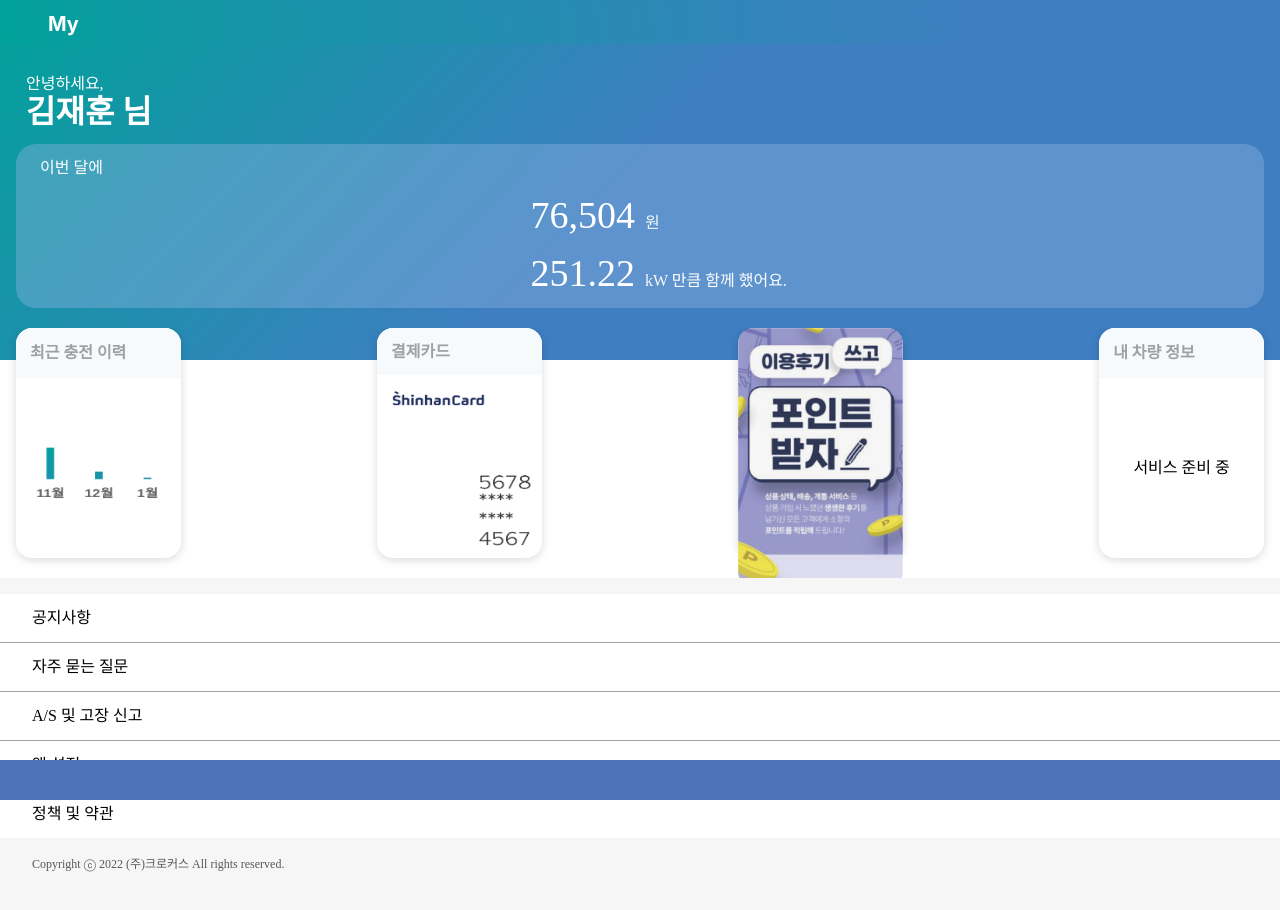
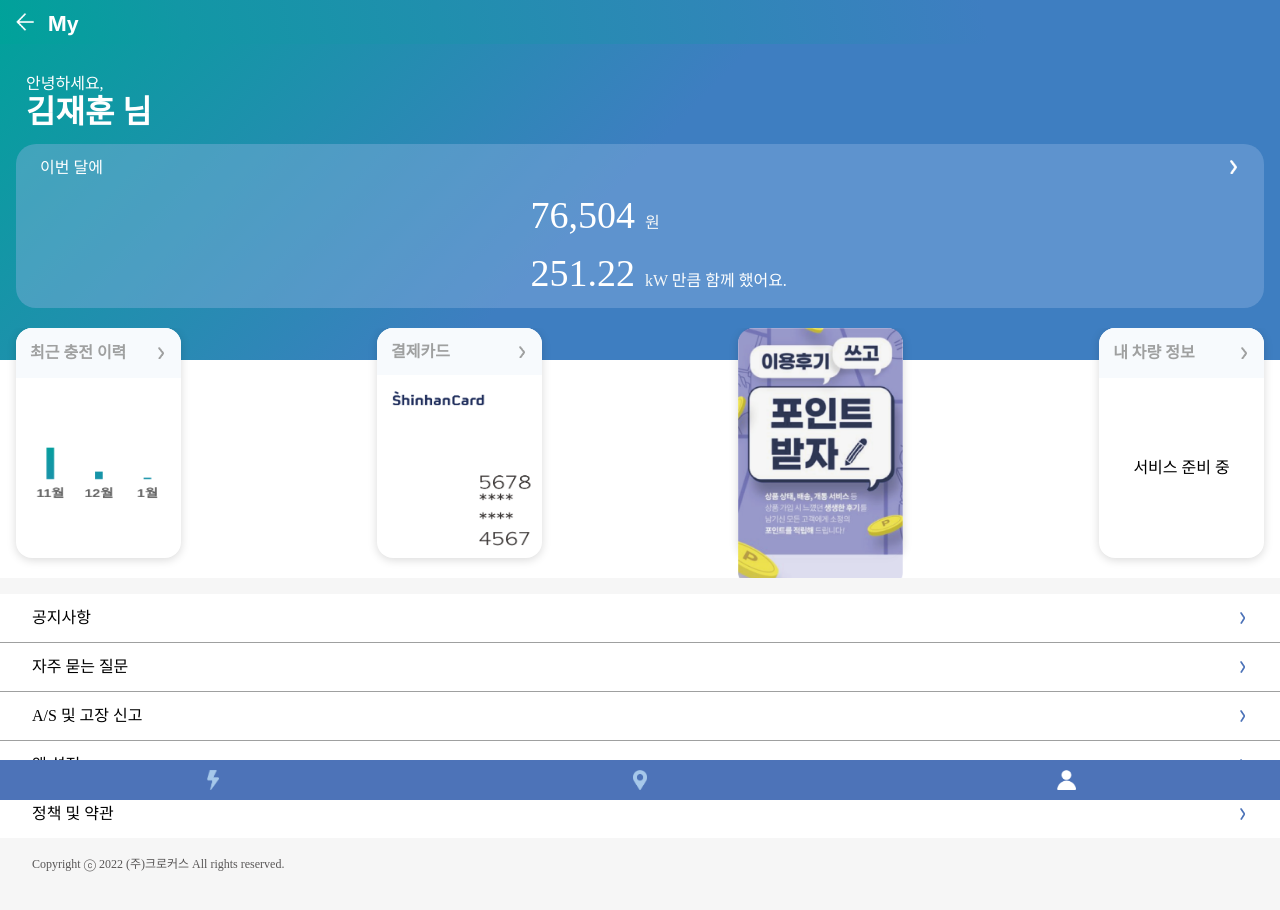
Before and after one commit to juls-k/evpubtemp, a plain HTML site: page index.html in a window 1280 px wide. Drawn offline with nearby package versions, Linux system fonts and the light colour scheme; the site is published under a folder, as on GitHub Pages, so addresses that start at the root find nothing.

Commit message:
Image path update

```diff
--- a/css/recent-charge-history.css
+++ b/css/recent-charge-history.css
@@ -23,7 +23,7 @@
   width: 100%;
 }
 .back-button {
-  background: url('/img/ic-back-black.png') no-repeat center;
+  background: url('../img/ic-back-black.png') no-repeat center;
   background-size: contain;
   display: block;
   width: 18px;
@@ -58,7 +58,7 @@
   flex: 1;
 }
 .quick-menu-button.quick-charge {
-  background: url("/img/ic-lightening@3x.png") no-repeat center;
+  background: url("../img/ic-lightening@3x.png") no-repeat center;
   background-size: contain;
   text-align: center;
   display: block;
@@ -66,7 +66,7 @@
   height: 20px;
 }
 .quick-menu-button.quick-location {
-  background: url("/img/ic-location@3x.png") no-repeat center;
+  background: url("../img/ic-location@3x.png") no-repeat center;
   background-size: contain;
   text-align: center;
   display: block;
@@ -74,7 +74,7 @@
   height: 20px;
 }
 .quick-menu-button.quick-my-page.active {
-  background: url("/img/ic-my-page-active@3x.png") no-repeat center;
+  background: url("../img/ic-my-page-active@3x.png") no-repeat center;
   background-size: contain;
   text-align: center;
   display: block;
@@ -129,7 +129,7 @@
   font-size: 16px;
 }
 .chart-container .date-navigator .button-previous {
-  background: url('/img/ic-arrow-previous-grey@3x.png') no-repeat center;
+  background: url('../img/ic-arrow-previous-grey@3x.png') no-repeat center;
   background-size: contain;
   text-align: center;
   display: block;
@@ -137,7 +137,7 @@
   height: 18px;
 }
 .chart-container .date-navigator .button-next {
-  background: url('/img/ic-arrow-next-grey@3x.png') no-repeat center;
+  background: url('../img/ic-arrow-next-grey@3x.png') no-repeat center;
   background-size: contain;
   text-align: center;
   display: block;
--- a/css/styles.css
+++ b/css/styles.css
@@ -23,7 +23,7 @@
   width: 100%;
 }
 .back-button {
-  background: url('/img/ic-back.png') no-repeat center;
+  background: url('../img/ic-back.png') no-repeat center;
   background-size: contain;
   display: block;
   width: 18px;
@@ -58,7 +58,7 @@
   flex: 1;
 }
 .quick-menu-button.quick-charge {
-  background: url("/img/ic-lightening@3x.png") no-repeat center;
+  background: url("../img/ic-lightening@3x.png") no-repeat center;
   background-size: contain;
   text-align: center;
   display: block;
@@ -66,7 +66,7 @@
   height: 20px;
 }
 .quick-menu-button.quick-location {
-  background: url("/img/ic-location@3x.png") no-repeat center;
+  background: url("../img/ic-location@3x.png") no-repeat center;
   background-size: contain;
   text-align: center;
   display: block;
@@ -74,7 +74,7 @@
   height: 20px;
 }
 .quick-menu-button.quick-my-page.active {
-  background: url("/img/ic-my-page-active@3x.png") no-repeat center;
+  background: url("../img/ic-my-page-active@3x.png") no-repeat center;
   background-size: contain;
   text-align: center;
   display: block;
@@ -135,7 +135,7 @@
   color: #fff;
 }
 .monthly-container .title .button-detail {
-  background: url('/img/ic-arrow-right@3x.png') no-repeat center;
+  background: url('../img/ic-arrow-right@3x.png') no-repeat center;
   background-size: contain;
   text-align: center;
   display: block;
@@ -211,7 +211,7 @@
   font-weight: 700;
 }
 .card-title .button-detail {
-  background: url('/img/ic-arrow-right-grey@3x.png') no-repeat center;
+  background: url('../img/ic-arrow-right-grey@3x.png') no-repeat center;
   background-size: contain;
   text-align: center;
   display: block;
@@ -254,7 +254,7 @@
   color: #231815;
 }
 .menu .button-detail {
-  background: url('/img/ic-arrow-right-blue@3x.png') no-repeat center;
+  background: url('../img/ic-arrow-right-blue@3x.png') no-repeat center;
   background-size: contain;
   text-align: center;
   display: block;
```
